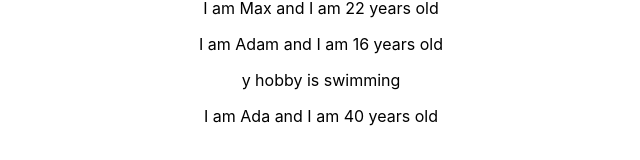
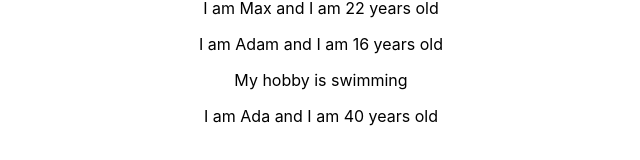
Before and after one commit to annrogal/react-course, a React (Create React App) app in the folder react-complete-guide/: page / in a window 1280 px wide. Shown: the part 122-282 px from the top of the page, without its empty margins (319-959 px from the left). Built offline with nearby package versions, Linux system fonts and the light colour scheme.

Commit message:
pass method with argument with porps to another component

```diff
--- a/react-complete-guide/src/App.js
+++ b/react-complete-guide/src/App.js
@@ -13,10 +13,10 @@
 
   //dla wywoływanych eventów dodajemy w nazwie słówko Handler (good practice)
   //funckję wywołujemy bez nawiasów (), przekazujemy tylko referencję
-  switchNameHandler = () => {
+  switchNameHandler = (newName) => {
     //DO NOT DO THIS: this.state.persons[0].name = 'John'
     this.setState({persons: [
-      { name: 'Maximilina', age: 22 },
+      { name: newName, age: 22 },
       { name: 'Adam', age: 16 },
       { name: 'Ada', age: 36 }
     ]})
@@ -27,10 +27,14 @@
        <div className="App">
          <h1>I am React App!</h1>
 
-         <button onClick={this.switchNameHandler}>Switch Name</button>
-        <Person name={this.state.persons[0].name} age={this.state.persons[0].age}/>
-        <Person name={this.state.persons[1].name} age={this.state.persons[1].age}>y hobby is swimming</Person>
-        <Person name={this.state.persons[2].name} age={this.state.persons[2].age}/>
+         <button onClick={ () => this.switchNameHandler('Maximilian!!') }>Switch Name</button>
+        <Person name={ this.state.persons[0].name }
+        age={ this.state.persons[0].age }/>
+        <Person name={ this.state.persons[1].name }
+         age={ this.state.persons[1].age }
+         click={ this.switchNameHandler.bind(this, 'Max') }>My hobby is swimming</Person>
+        <Person name={ this.state.persons[2].name }
+         age={ this.state.persons[2].age }/>
        </div>
      );
     //return React.createElement('div', {className: 'App'}, React.createElement('h1', null, 'I\'m React app!'))
--- a/react-complete-guide/src/Person/Person.js
+++ b/react-complete-guide/src/Person/Person.js
@@ -3,7 +3,7 @@
 const person = (props) => {
     return (
     <div>
-        <p>I am {props.name} and I am {props.age} years old</p>
+        <p onClick={ props.click }>I am {props.name} and I am {props.age} years old</p>
         <p>{props.children}</p>
     </div>
     )
```
